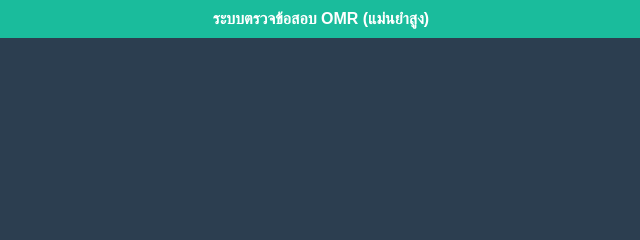
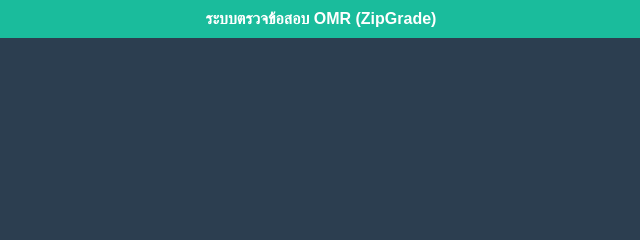
Before and after one commit to sittipong0882/ExTest, a plain HTML site: page index.html in a window 1280 px wide. Shown: the top 240 px of the page, 319-959 px from the left. Drawn offline with Linux system fonts and the light colour scheme.

Commit message:
first commit

```diff
--- a/index.html
+++ b/index.html
@@ -6,7 +6,7 @@
       name="viewport"
       content="width=device-width, initial-scale=1.0, maximum-scale=1.0, user-scalable=no"
     />
-    <title>ระบบตรวจข้อสอบ OMR (Precision)</title>
+    <title>ระบบตรวจข้อสอบ OMR (ZipGrade Compatible)</title>
     <!-- โหลด OpenCV.js -->
     <script
       async
@@ -148,7 +148,7 @@
     </style>
   </head>
   <body>
-    <div id="header">ระบบตรวจข้อสอบ OMR (แม่นยำสูง)</div>
+    <div id="header">ระบบตรวจข้อสอบ OMR (ZipGrade)</div>
 
     <div id="camera-container">
       <video id="video" autoplay playsinline></video>
```
